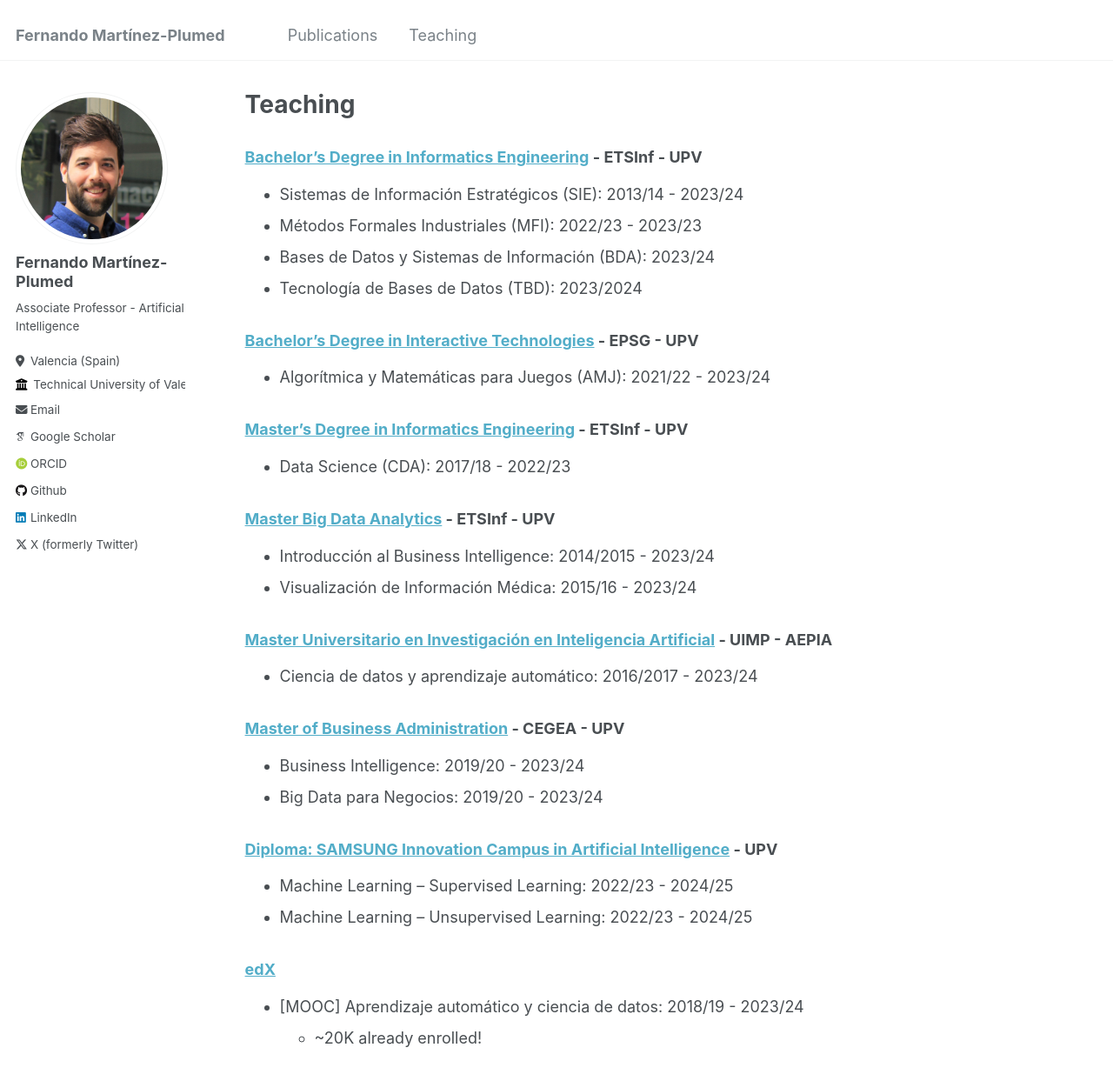
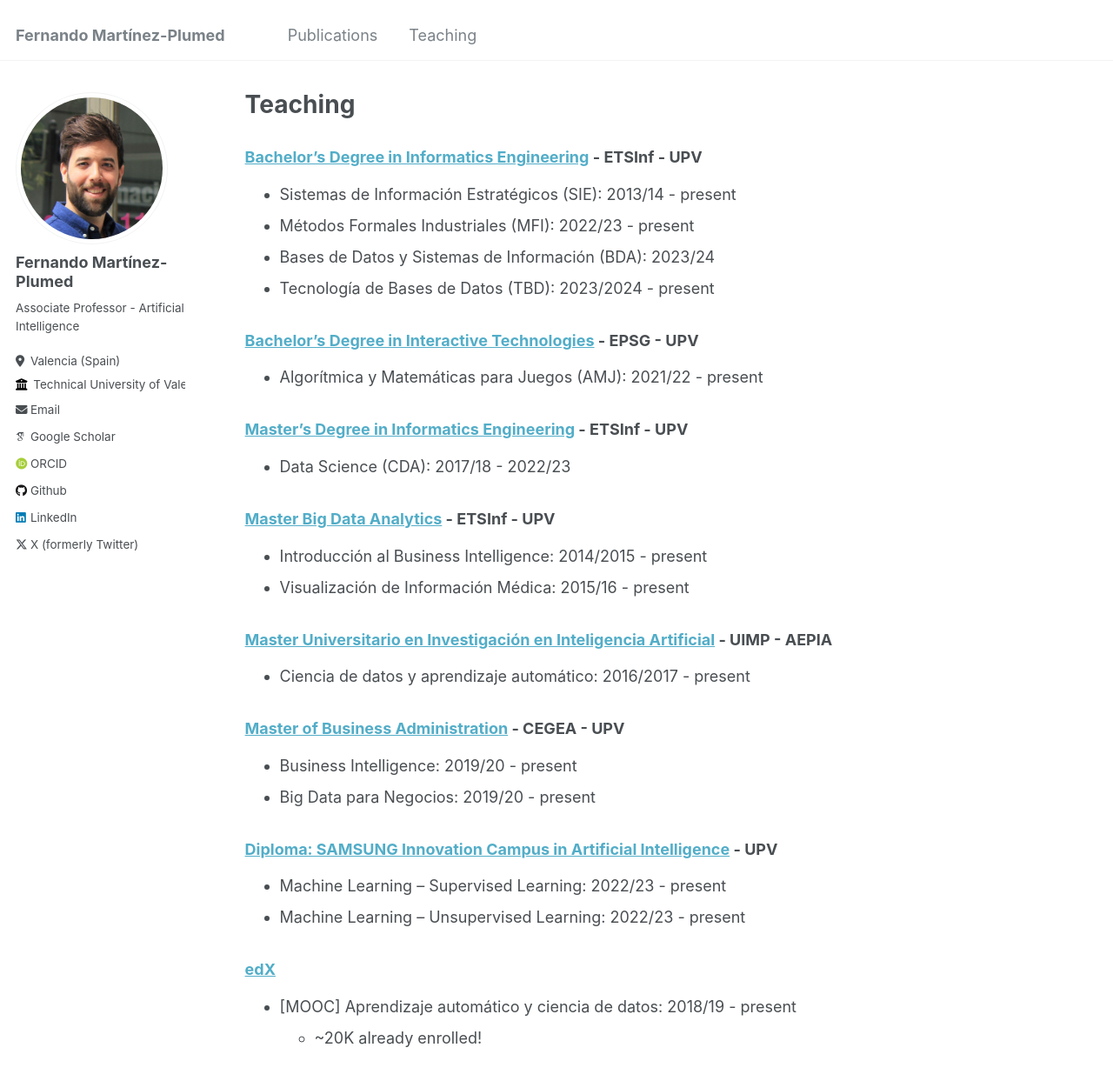
Before and after one commit to nandomp/nandomp.github.io, a Jekyll site: the page built from _pages/teaching.md, in a window 1280 px wide and 1400 px high. Shown: the top 1243 px of the window at 87% size. Built offline with Jekyll 4.4.1, drawn with Linux system fonts in a browser that asks for light colours; some web fonts are replaced.

Commit message:
Update teaching.md

```diff
--- a/_pages/teaching.md
+++ b/_pages/teaching.md
@@ -23,15 +23,15 @@ author_profile: true
 ### [Bachelor's Degree in Informatics Engineering](https://www.upv.es/titulaciones/GII/) - ETSInf - UPV
 
 
-* Sistemas de Información Estratégicos (SIE): 2013/14 - 2023/24
-* Métodos Formales Industriales (MFI): 2022/23 - 2023/23
+* Sistemas de Información Estratégicos (SIE): 2013/14 - present
+* Métodos Formales Industriales (MFI): 2022/23 - present
 * Bases de Datos y Sistemas de Información (BDA): 2023/24
-* Tecnología de Bases de Datos (TBD): 2023/2024
+* Tecnología de Bases de Datos (TBD): 2023/2024 - present
 
 ### [Bachelor's Degree in Interactive Technologies](https://www.upv.es/titulaciones/GTI/) - EPSG - UPV
 
 
-* Algorítmica y Matemáticas para Juegos (AMJ): 2021/22 - 2023/24
+* Algorítmica y Matemáticas para Juegos (AMJ): 2021/22 - present
 
 ### [Master's Degree in Informatics Engineering](http://www.upv.es/titulaciones/MUIINF/indexi.html) - ETSInf - UPV
 
@@ -41,29 +41,29 @@ author_profile: true
 ### [Master Big Data Analytics](https://bigdata.webs.upv.es/) - ETSInf - UPV
 
 
-* Introducción al Business Intelligence: 2014/2015 - 2023/24
-* Visualización de Información Médica: 2015/16 - 2023/24
+* Introducción al Business Intelligence: 2014/2015 - present
+* Visualización de Información Médica: 2015/16 - present
 
 ### [Master Universitario en Investigación en Inteligencia Artificial](http://www.aepia.org/aepia/index.php/masteria)  - UIMP - AEPIA
 
 
-* Ciencia de datos y aprendizaje automático: 2016/2017 - 2023/24
+* Ciencia de datos y aprendizaje automático: 2016/2017 - present
 
 
 ### [Master of Business Administration](https://www.cegea.upv.es/formacion/mdpe-mba/) - CEGEA - UPV
 
 
-* Business Intelligence: 2019/20 - 2023/24
-* Big Data para Negocios: 2019/20 - 2023/24
+* Business Intelligence: 2019/20 - present
+* Big Data para Negocios: 2019/20 - present
 
 ### [Diploma: SAMSUNG Innovation Campus in Artificial Intelligence]() - UPV
 
-* Machine Learning – Supervised Learning: 2022/23 - 2024/25
-* Machine Learning – Unsupervised Learning: 2022/23 - 2024/25
+* Machine Learning – Supervised Learning: 2022/23 - present
+* Machine Learning – Unsupervised Learning: 2022/23 - present
 
 
 ### [edX](https://www.edx.org/es/course/aprendizaje-automatico-y-ciencia-de-datos)
 
 
-* [MOOC] Aprendizaje automático y ciencia de datos: 2018/19 - 2023/24
+* [MOOC] Aprendizaje automático y ciencia de datos: 2018/19 - present
   * ~20K already enrolled!
```
